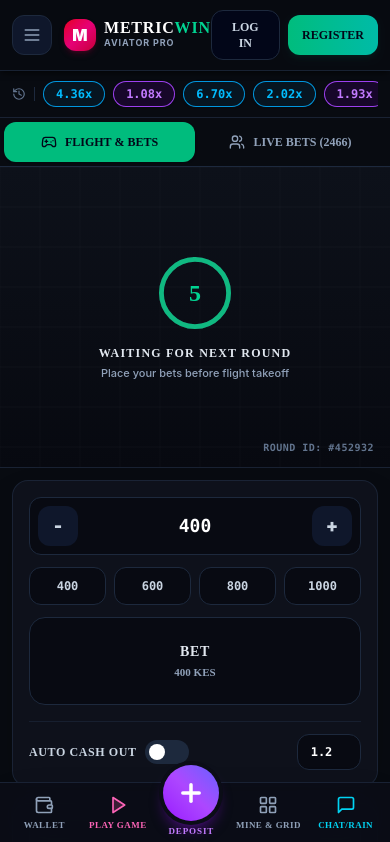
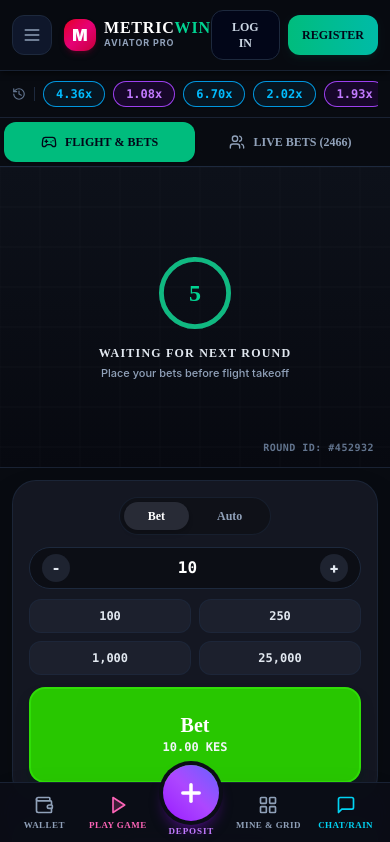
Before and after one commit to Kiruivenus/aviator, a React (Vite) app in the folder client/: page / in a window 390 px wide. Shown: the top 842 px of the page. Built offline with nearby package versions, Linux system fonts and the light colour scheme; no server answers.

Commit message:
Redesign BetControls to match reference screenshot with Bet/Auto tab pills, stepper container, 100/250/1000/25000 2x2 preset grid, and vibrant green Bet button with amount

```diff
--- a/client/src/components/BetControls.jsx
+++ b/client/src/components/BetControls.jsx
@@ -1,24 +1,22 @@
 import React, { useState, useContext, useEffect } from 'react';
 import { AuthContext } from '../context/AuthContext';
-import { Minus, Plus, Check } from 'lucide-react';
 import confetti from 'canvas-confetti';
 
-const SingleBetPanel = ({ panelId, gameState, socket, onPlaceBetSuccess, openChatRain }) => {
+const SingleBetPanel = ({ panelId, gameState, socket, onPlaceBetSuccess }) => {
   const { user, openLogin, updateUserBalance } = useContext(AuthContext);
 
-  const [amount, setAmount] = useState(400);
-  const [autoCashout, setAutoCashout] = useState(1.20);
-  const [autoEnabled, setAutoEnabled] = useState(false);
+  const [activeTab, setActiveTab] = useState('bet'); // 'bet' or 'auto'
+  const [amount, setAmount] = useState(10);
+  const [autoCashout, setAutoCashout] = useState(1.10);
+  const [autoBetEnabled, setAutoBetEnabled] = useState(false);
+  const [autoCashoutEnabled, setAutoCashoutEnabled] = useState(false);
+
   const [myActiveBet, setMyActiveBet] = useState(null);
   const [loading, setLoading] = useState(false);
   const [errorMessage, setErrorMessage] = useState('');
 
   const adjustAmount = (delta) => {
     setAmount((prev) => Math.max(10, parseFloat((prev + delta).toFixed(0))));
-  };
-
-  const setQuickAmount = (val) => {
-    setAmount(val);
   };
 
   const handlePlaceBet = async () => {
@@ -42,7 +40,7 @@ const SingleBetPanel = ({ panelId, gameState, socket, onPlaceBetSuccess, openCha
         },
         body: JSON.stringify({
           amount,
-          autoCashout: autoEnabled ? autoCashout : 0,
+          autoCashout: autoCashoutEnabled ? autoCashout : 0,
         }),
       });
 
@@ -90,109 +88,155 @@ const SingleBetPanel = ({ panelId, gameState, socket, onPlaceBetSuccess, openCha
   const isCashedOut = myActiveBet && myActiveBet.status === 'cashed_out';
 
   return (
-    <div className="bg-[#0e111b] border border-slate-800/80 rounded-2xl p-4 sm:p-5 flex flex-col justify-between shadow-2xl">
-      {/* Main Controls Grid */}
+    <div className="bg-[#141722] border border-slate-800/80 rounded-3xl p-4 sm:p-5 flex flex-col justify-between shadow-2xl space-y-3">
+      {/* 1. Mode Toggle Header (Bet vs Auto) */}
+      <div className="flex justify-center">
+        <div className="bg-[#0f1118] p-1 rounded-full border border-slate-800/60 inline-flex items-center gap-1">
+          <button
+            onClick={() => setActiveTab('bet')}
+            className={`px-6 py-1.5 text-xs font-black rounded-full transition-all font-['Outfit'] ${
+              activeTab === 'bet' ? 'bg-[#282b36] text-white shadow-md' : 'text-slate-400 hover:text-white'
+            }`}
+          >
+            Bet
+          </button>
+          <button
+            onClick={() => setActiveTab('auto')}
+            className={`px-6 py-1.5 text-xs font-black rounded-full transition-all font-['Outfit'] ${
+              activeTab === 'auto' ? 'bg-[#282b36] text-white shadow-md' : 'text-slate-400 hover:text-white'
+            }`}
+          >
+            Auto
+          </button>
+        </div>
+      </div>
+
+      {/* 2. Main Control Grid: Stepper + 2x2 Presets on left, Green Bet Button on right */}
       <div className="grid grid-cols-12 gap-3 sm:gap-4 items-center">
-        {/* Left Inputs Box */}
-        <div className="col-span-12 sm:col-span-7 flex flex-col gap-3">
-          {/* Stepper Amount Box */}
-          <div className="bg-[#080a12] border border-slate-800 rounded-xl p-2 flex items-center justify-between">
+        {/* Left Inputs Block (7 cols) */}
+        <div className="col-span-12 sm:col-span-7 flex flex-col gap-2.5">
+          {/* Amount Stepper Pill Container */}
+          <div className="bg-[#0c0e15] border border-slate-800 rounded-full px-3 py-1.5 flex items-center justify-between">
             <button
-              onClick={() => adjustAmount(-50)}
+              onClick={() => adjustAmount(-10)}
               disabled={isBetActive}
-              className="w-10 h-10 rounded-xl bg-slate-900 hover:bg-slate-800 text-slate-300 font-black text-lg flex items-center justify-center min-w-[40px]"
+              className="w-7 h-7 rounded-full bg-[#1e2330] hover:bg-[#282f40] text-slate-200 font-black text-sm flex items-center justify-center min-w-[28px] transition-colors"
             >
               -
             </button>
-            <span className="text-lg sm:text-xl font-black text-white font-mono">{amount}</span>
+
+            <div className="flex items-center gap-1">
+              <input
+                type="number"
+                value={amount}
+                onChange={(e) => setAmount(parseFloat(e.target.value) || 10)}
+                disabled={isBetActive}
+                className="w-20 bg-transparent text-center font-black text-white text-base sm:text-lg focus:outline-none font-mono"
+              />
+            </div>
+
             <button
-              onClick={() => adjustAmount(50)}
+              onClick={() => adjustAmount(10)}
               disabled={isBetActive}
-              className="w-10 h-10 rounded-xl bg-slate-900 hover:bg-slate-800 text-slate-300 font-black text-lg flex items-center justify-center min-w-[40px]"
+              className="w-7 h-7 rounded-full bg-[#1e2330] hover:bg-[#282f40] text-slate-200 font-black text-sm flex items-center justify-center min-w-[28px] transition-colors"
             >
               +
             </button>
           </div>
 
-          {/* Quick Preset Amount Buttons */}
-          <div className="grid grid-cols-4 gap-2">
-            {[400, 600, 800, 1000].map((val) => (
+          {/* 2x2 Preset Amount Grid (100, 250, 1,000, 25,000) */}
+          <div className="grid grid-cols-2 gap-2">
+            {[100, 250, 1000, 25000].map((val) => (
               <button
                 key={val}
-                onClick={() => setQuickAmount(val)}
+                onClick={() => setAmount(val)}
                 disabled={isBetActive}
-                className="bg-[#080a12] hover:bg-slate-800 text-slate-300 font-bold text-xs py-2 rounded-xl border border-slate-800 font-mono transition-all min-h-[38px]"
+                className="bg-[#1c202d] hover:bg-[#252a3b] text-slate-200 font-bold text-xs py-2 rounded-xl border border-slate-800/80 font-mono transition-all text-center"
               >
-                {val}
+                {val.toLocaleString()}
               </button>
             ))}
           </div>
         </div>
 
-        {/* Right Large Action Button Block */}
-        <div className="col-span-12 sm:col-span-5 h-full min-h-[88px] flex flex-col">
+        {/* Right Action Button Block (5 cols) */}
+        <div className="col-span-12 sm:col-span-5 h-full min-h-[96px] flex flex-col">
           {!isBetActive ? (
             <button
               onClick={handlePlaceBet}
               disabled={loading || gameState.status === 'running'}
-              className="w-full h-full bg-[#080a12] border border-slate-800 hover:border-emerald-500/50 rounded-2xl flex flex-col items-center justify-center p-3 transition-all min-h-[88px]"
+              className="w-full h-full bg-[#28c700] hover:bg-[#2edb00] border-2 border-[#3eff12]/40 text-white rounded-2xl p-4 flex flex-col items-center justify-center font-black shadow-lg shadow-green-950/40 transition-transform active:scale-95 min-h-[96px]"
             >
-              <span className="text-sm sm:text-base font-black text-slate-200 tracking-wider font-['Outfit'] uppercase">
-                {gameState.status === 'running' ? 'WAITING' : 'BET'}
+              <span className="text-xl sm:text-2xl font-black font-['Outfit'] leading-none">
+                {gameState.status === 'running' ? 'WAITING' : 'Bet'}
               </span>
-              <span className="text-[11px] font-bold text-slate-400 uppercase font-['Outfit'] mt-0.5">
-                {gameState.status === 'running' ? 'NEXT ROUND' : `${amount} KES`}
+              <span className="text-xs sm:text-sm font-bold font-mono mt-1 text-slate-100">
+                {gameState.status === 'running' ? 'NEXT ROUND' : `${amount.toFixed(2)} KES`}
               </span>
             </button>
           ) : isRoundRunning ? (
             <button
               onClick={handleCashOut}
-              className="w-full h-full bg-gradient-to-r from-amber-500 via-orange-500 to-amber-600 hover:from-amber-400 hover:to-orange-400 text-slate-950 rounded-2xl flex flex-col items-center justify-center font-black transition-all shadow-lg animate-pulse min-h-[88px]"
+              className="w-full h-full bg-[#f59e0b] hover:bg-[#fbbf24] border-2 border-amber-300/40 text-slate-950 rounded-2xl p-4 flex flex-col items-center justify-center font-black shadow-lg animate-pulse transition-transform active:scale-95 min-h-[96px]"
             >
-              <span className="text-sm font-black tracking-wider uppercase font-['Outfit']">CASH OUT</span>
+              <span className="text-lg font-black tracking-wider uppercase font-['Outfit']">CASH OUT</span>
               <span className="text-base font-black font-mono">{(amount * gameState.multiplier).toFixed(2)} KES</span>
             </button>
           ) : isCashedOut ? (
-            <div className="w-full h-full bg-emerald-950/80 border border-emerald-500/40 rounded-2xl flex flex-col items-center justify-center p-2 text-center min-h-[88px]">
-              <span className="text-xs font-black text-emerald-400 uppercase font-['Outfit']">CASHED OUT!</span>
+            <div className="w-full h-full bg-emerald-950/90 border-2 border-emerald-500/50 rounded-2xl flex flex-col items-center justify-center p-3 text-center min-h-[96px]">
+              <span className="text-sm font-black text-emerald-400 uppercase font-['Outfit']">CASHED OUT!</span>
               <span className="text-base font-black text-emerald-300 font-mono">+{myActiveBet.winAmount.toFixed(2)} KES</span>
             </div>
           ) : (
-            <div className="w-full h-full bg-[#080a12] border border-emerald-500/50 rounded-2xl flex flex-col items-center justify-center p-2 text-center min-h-[88px]">
-              <span className="text-xs font-black text-emerald-400 font-['Outfit']">BET ACCEPTED</span>
-              <span className="text-[10px] text-slate-400 font-medium">Waiting for takeoff...</span>
+            <div className="w-full h-full bg-[#1c202d] border-2 border-emerald-500/60 rounded-2xl flex flex-col items-center justify-center p-3 text-center min-h-[96px]">
+              <span className="text-sm font-black text-emerald-400 font-['Outfit']">BET ACCEPTED</span>
+              <span className="text-xs text-slate-300 font-bold mt-0.5 font-mono">{amount.toFixed(2)} KES</span>
             </div>
           )}
         </div>
       </div>
 
-      {/* Auto Cash Out Toggle Switch Row */}
-      <div className="flex items-center justify-between mt-4 pt-3 border-t border-slate-800/60">
+      {/* 3. Auto Tab Extended Controls */}
+      {activeTab === 'auto' && (
+        <div className="flex items-center justify-between pt-3 border-t border-slate-800/80 text-xs font-semibold text-slate-300">
           <div className="flex items-center gap-2">
-          <span className="text-xs font-black text-slate-300 uppercase tracking-wider font-['Outfit']">AUTO CASH OUT</span>
+            <span>Auto bet</span>
             <button
               type="button"
-            onClick={() => setAutoEnabled(!autoEnabled)}
-            className={`w-11 h-6 rounded-full p-1 transition-colors ${autoEnabled ? 'bg-emerald-500' : 'bg-slate-800'}`}
+              onClick={() => setAutoBetEnabled(!autoBetEnabled)}
+              className={`w-9 h-5 rounded-full p-0.5 transition-colors ${autoBetEnabled ? 'bg-[#28c700]' : 'bg-slate-800'}`}
             >
-            <div className={`w-4 h-4 rounded-full bg-white transition-transform ${autoEnabled ? 'translate-x-5' : 'translate-x-0'}`} />
+              <div className={`w-4 h-4 rounded-full bg-white transition-transform ${autoBetEnabled ? 'translate-x-4' : 'translate-x-0'}`} />
             </button>
           </div>
 
-        <div className="flex items-center gap-1.5">
+          <div className="flex items-center gap-2">
+            <span>Auto Cash Out</span>
+            <button
+              type="button"
+              onClick={() => setAutoCashoutEnabled(!autoCashoutEnabled)}
+              className={`w-9 h-5 rounded-full p-0.5 transition-colors ${autoCashoutEnabled ? 'bg-[#28c700]' : 'bg-slate-800'}`}
+            >
+              <div className={`w-4 h-4 rounded-full bg-white transition-transform ${autoCashoutEnabled ? 'translate-x-4' : 'translate-x-0'}`} />
+            </button>
+
+            <div className="flex items-center bg-[#0c0e15] border border-slate-800 rounded-lg px-2 py-1 gap-1">
               <input
                 type="number"
                 step="0.05"
                 min="1.01"
                 value={autoCashout}
                 onChange={(e) => setAutoCashout(parseFloat(e.target.value) || 1.01)}
-            className="w-16 bg-[#080a12] border border-slate-800 text-white font-mono font-bold text-xs text-center py-1.5 rounded-xl focus:outline-none focus:border-slate-600 min-h-[36px]"
+                className="w-12 bg-transparent text-white font-mono font-bold text-xs text-center focus:outline-none"
               />
+              <span className="text-slate-500 font-mono text-xs">x</span>
             </div>
           </div>
+        </div>
+      )}
 
       {errorMessage && (
-        <div className="mt-3 text-center text-xs font-bold text-rose-300 bg-rose-950/80 py-2 px-3 rounded-xl border border-rose-800/60 font-['Outfit']">
+        <div className="mt-2 text-center text-xs font-bold text-rose-300 bg-rose-950/80 py-2 px-3 rounded-xl border border-rose-800/60 font-['Outfit']">
           {errorMessage}
         </div>
       )}
```
Lines whose indentation alone changed are shown as unchanged.
